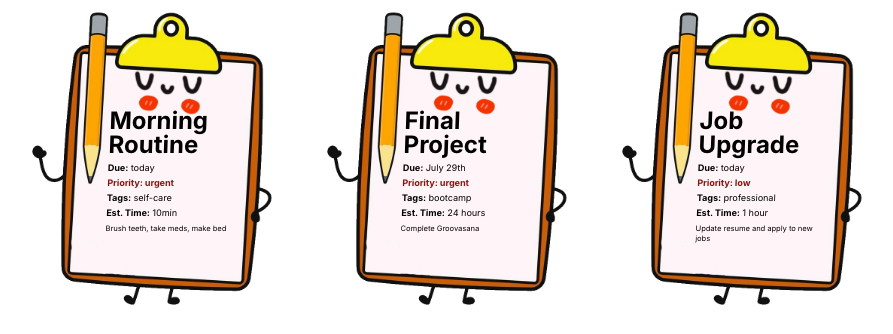
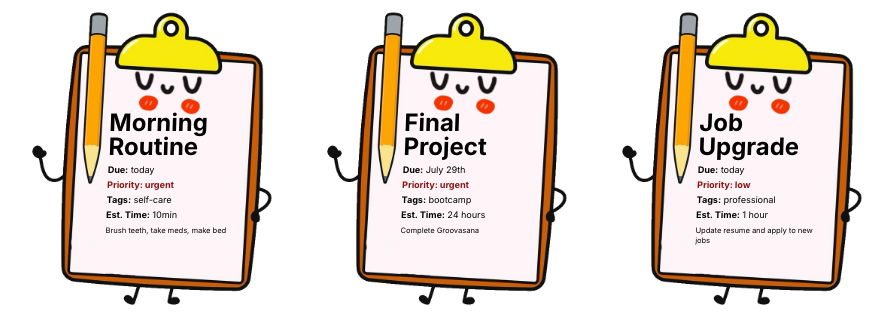
Before and after one commit to victoriatillero/groovasana, a Django app: page /todos/ in a window 1280 px wide. Shown: the part 145-479 px from the top of the page, without its empty margins (194-1087 px from the left). Run offline with Django 5.2, Linux system fonts and the light colour scheme.

Commit message:
last change

```diff
--- a/main_app/static/css/todos/todo-index.css
+++ b/main_app/static/css/todos/todo-index.css
@@ -79,6 +79,10 @@
   margin: 3px 0;
   line-height: 1;
 }
+.text-zone h2 {
+  margin-top: 5px;
+  margin-bottom: 3px;
+}
 
 .priority-line {
   color: rgb(139, 17, 17);
```
